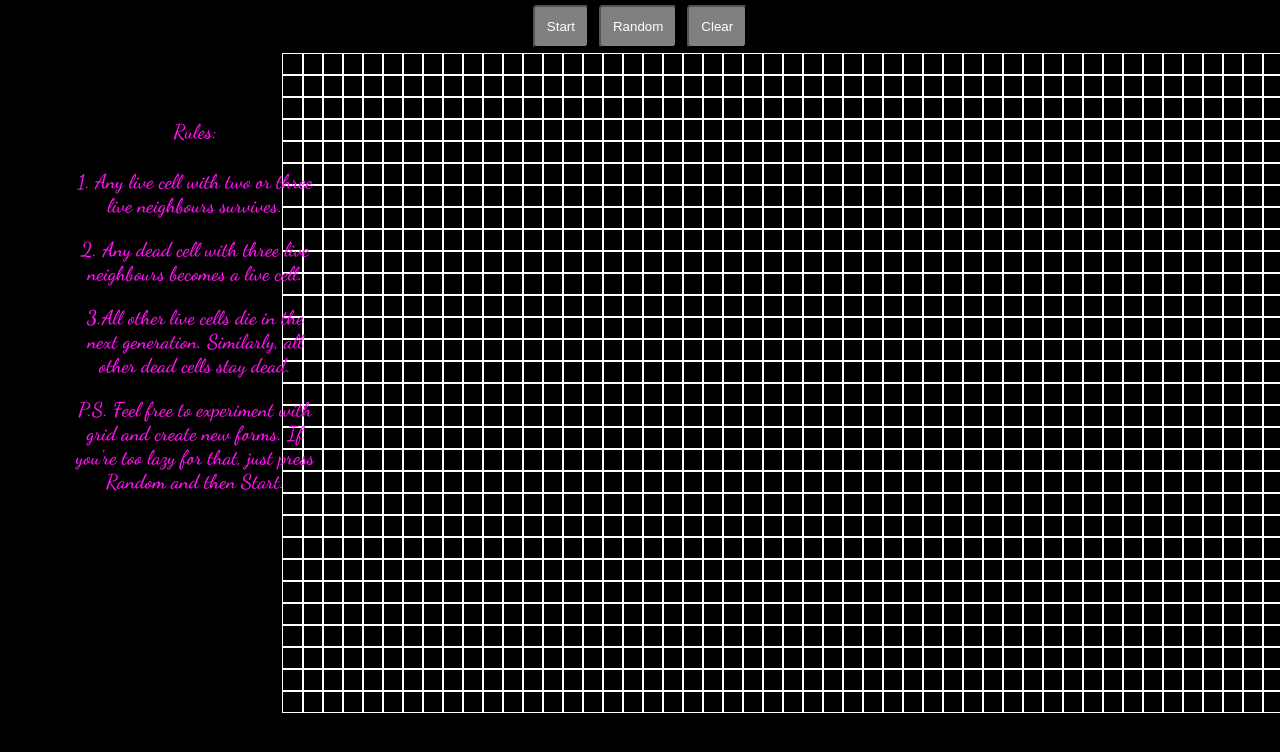
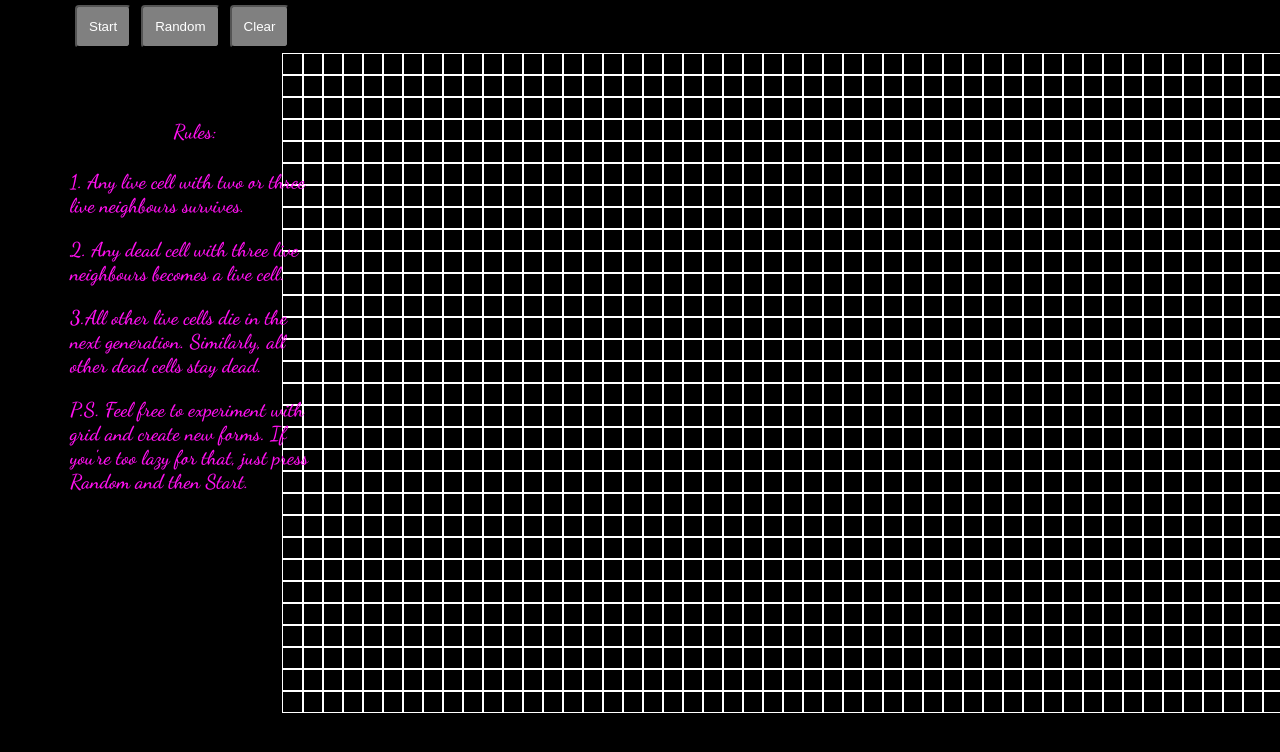
Before and after one commit to TokoIarajuli/game-of-life, a React (Create React App) app: page / in a window 1280 px wide. Shown: the top 752 px of the page. Built offline with nearby package versions, Linux system fonts and the light colour scheme.

Commit message:
reorganized buttons

```diff
--- a/src/App.css
+++ b/src/App.css
@@ -7,7 +7,10 @@
   width: 100vw;
   height: 100vh;
   background-color: rgb(0, 0, 0);
-  text-align: center;
+}
+
+.buttonWrapper {
+  margin-left: 70px;
 }
 
 button {
--- a/src/App.tsx
+++ b/src/App.tsx
@@ -66,6 +66,7 @@ function App() {
 
   return (
     <div className="App">
+      <div className="buttonWrapper">
         <button
           onClick={() => {
             setRunning(!running);
@@ -98,6 +99,8 @@ function App() {
         >
           Clear
         </button>
+      </div>
+
       <div className="rules">
         <h4 style={{ textAlign: "center" }}>Rules:</h4>
         <p>1. Any live cell with two or three live neighbours survives.</p>
@@ -107,8 +110,8 @@ function App() {
           other dead cells stay dead.
         </p>
         <p>
-          <b> P.S. </b>Feel free to experiment with grid and create new forms.
-          If you're too lazy for that, just press Random and then Start.
+          P.S. Feel free to experiment with grid and create new forms. If you're
+          too lazy for that, just press Random and then Start.
         </p>
       </div>
       <div
```
Also changed, not shown: 1 other file (tests, documents, lock files or other folders). Lines whose indentation alone changed are shown as unchanged.
